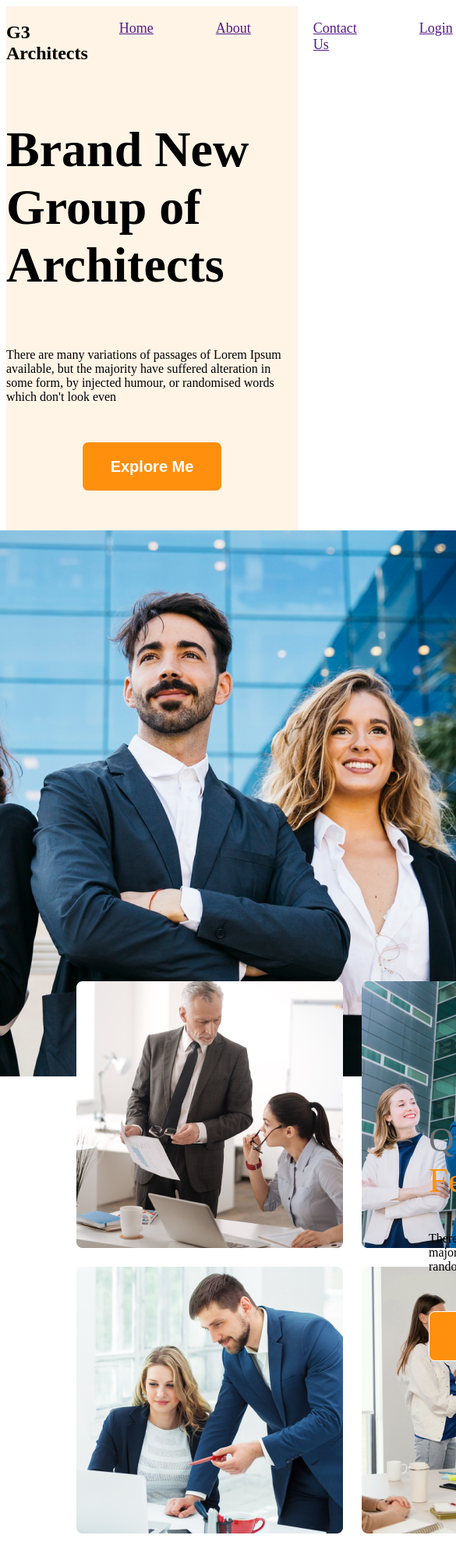
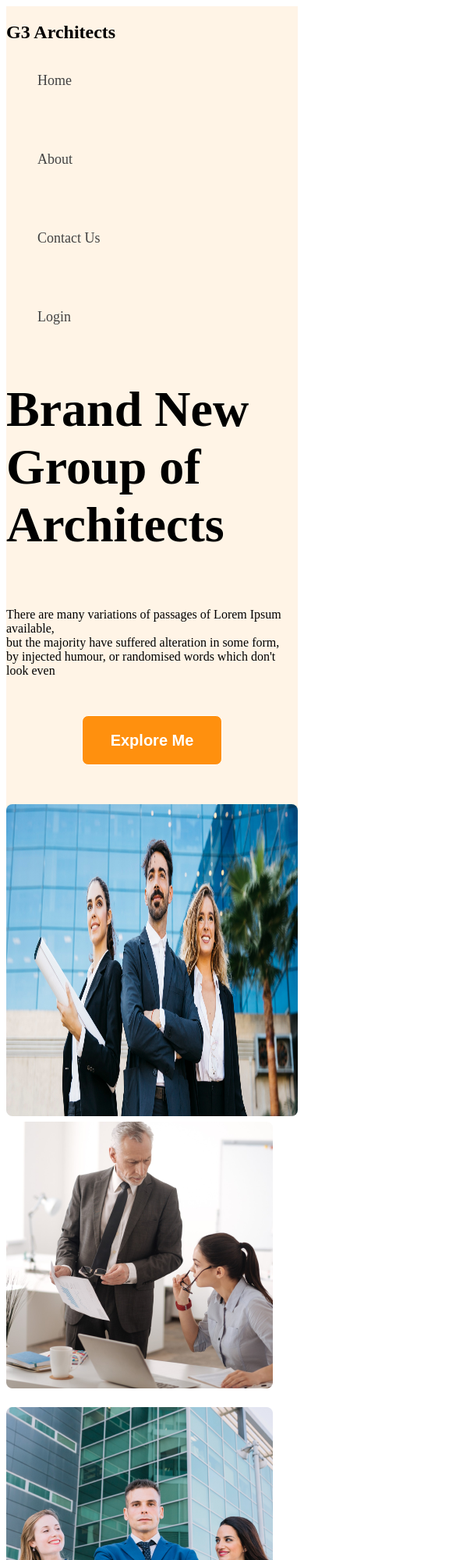
Before and after one commit to sadiawcutecat/g3-architechture-repo, a plain HTML site: page index.html in a window 390 px wide. Shown: the top 2000 px of the page at 78% size, 585 px wide, since content can reach past the window. Drawn offline with Linux system fonts and the light colour scheme.

Commit message:
added new

```diff
--- a/index.html
+++ b/index.html
@@ -15,10 +15,10 @@
                 <div class="nav-container">
                  <h2>G3 Architects</h2>
                  <ul class="ul-list">
-                     <li><a href="">Home</a></li>
-                     <li><a href="">About</a></li>
-                     <li><a href="">Contact Us</a></li>
-                     <li><a href="">Login</a></li>
+                     <li>Home</li>
+                     <li>About</li>
+                     <li>Contact Us</li>
+                     <li>Login</li>
                  </ul>
 
                 </div>
@@ -28,7 +28,7 @@
                 <h1 class="banner-title"> Brand New
                     Group of Architects
                     </h1>
-                    <p>There are many variations of passages of Lorem Ipsum available, but the majority have suffered alteration in some form, by injected humour, or randomised words which don't look even</p>
+                    <p>There are many variations of passages of Lorem Ipsum available,<br> but the majority have suffered alteration in some form,<br> by injected humour, or randomised words which don't look even</p>
                     <button class="banner-button">Explore Me</button>
                     <img src="images/banner.png" alt="">
              </div>
@@ -39,7 +39,7 @@
     </header>
     <!-- main section start------------------ -->
     <main>
-        <section class="main-section">
+        <section class="main-section ">
             <div class="img-section">
         <img src="images/team1.png" alt="">
         <img src="images/team2.png" alt="">
@@ -54,7 +54,7 @@
             </div>
         </section>
 <!----------------------------- main section-2 start----------------------------- -->
-        <section class="main-section-2">
+        <section class="main-section-2 ">
             <article class="article-feature">
                 <div class="div-feature">
                     <h2 class="feature-title">Features you will love & enjoy</h2>
@@ -92,7 +92,7 @@
         </section>
         <!-- some fact section start----------------- -->
 
-        <div class="some-facts">
+        <div class="some-facts ">
             <h2>Some Facts</h2>
             <p>There are many variations of passages of Lorem Ipsum available, but the majority have suffered alteration.</p>
         </div>
--- a/styles/style.css
+++ b/styles/style.css
@@ -24,18 +24,15 @@
 .ul-list {
     display: flex;
     justify-content: space-between;
-    list-style-type: none;
+
     font-weight: 500;
     font-size: 18px;
     gap: 80px;
+    list-style: none;
+    color: #424242;
 
 }
 
-nav li{
-    list-style: none;
-    text-decoration: none;
-    color: #424242;
-}
 
 /* banner section styles */
 
@@ -428,3 +425,37 @@ font-size: 20px;
 color: #424242;
 text-align: center;
 }
+
+
+/* --------------------------------------------------responsive create for mbl device------------------------------------------------- */
+
+
+@media only screen and ( max-width:576px) {
+    .nav-container, .ul-list, .banner-div>img, .main-section, .paragraph-section, .main-section-2,.article-feature,.main-section-img,.icons{
+        flex-direction: column;
+        width: 100%;
+    }
+
+    .banner-div>img{
+        height: 400px;
+    }
+    .main-section {
+         position: relative;
+         bottom: -200px;
+        margin-left: 0;
+
+    }
+    .img-section{
+        grid-template-columns: repeat(1,1fr);
+        width: 100%;
+        padding: 0;
+
+       }
+       .paragraph-section{
+        position: relative;
+        bottom: -900px;
+        padding: 0;
+
+       }
+
+}
```
